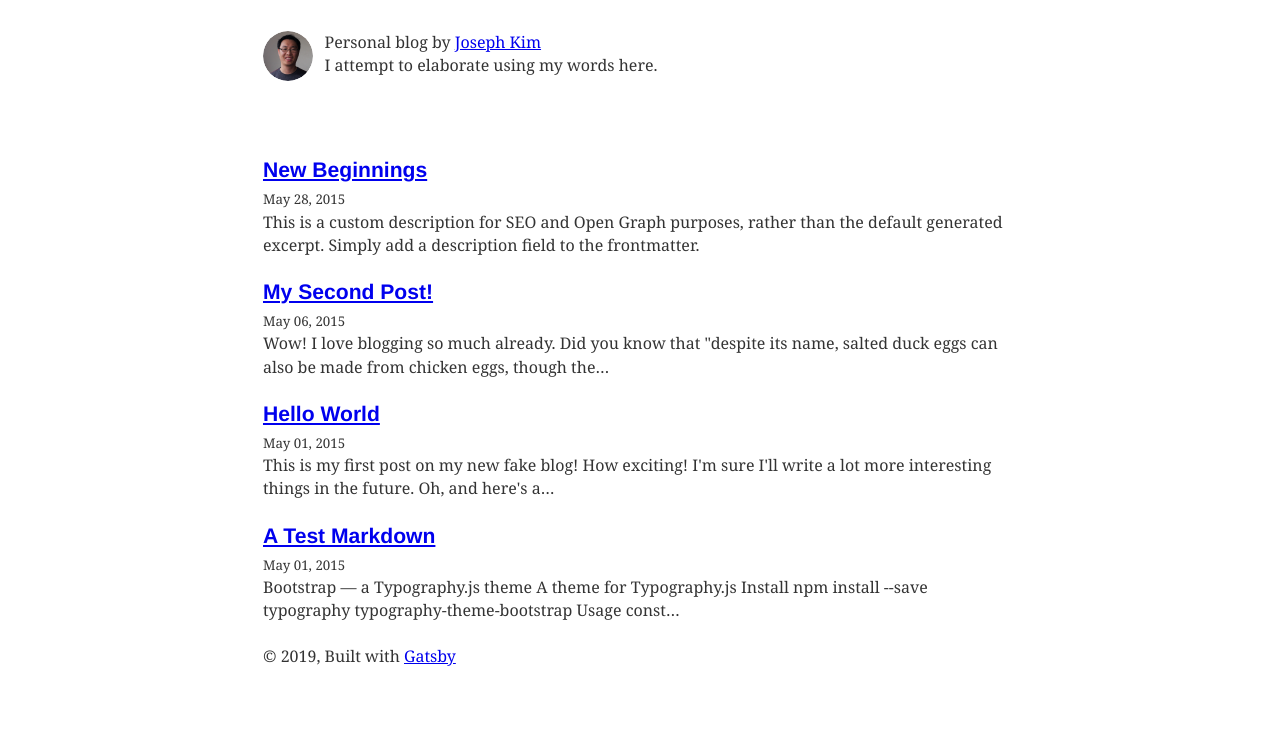
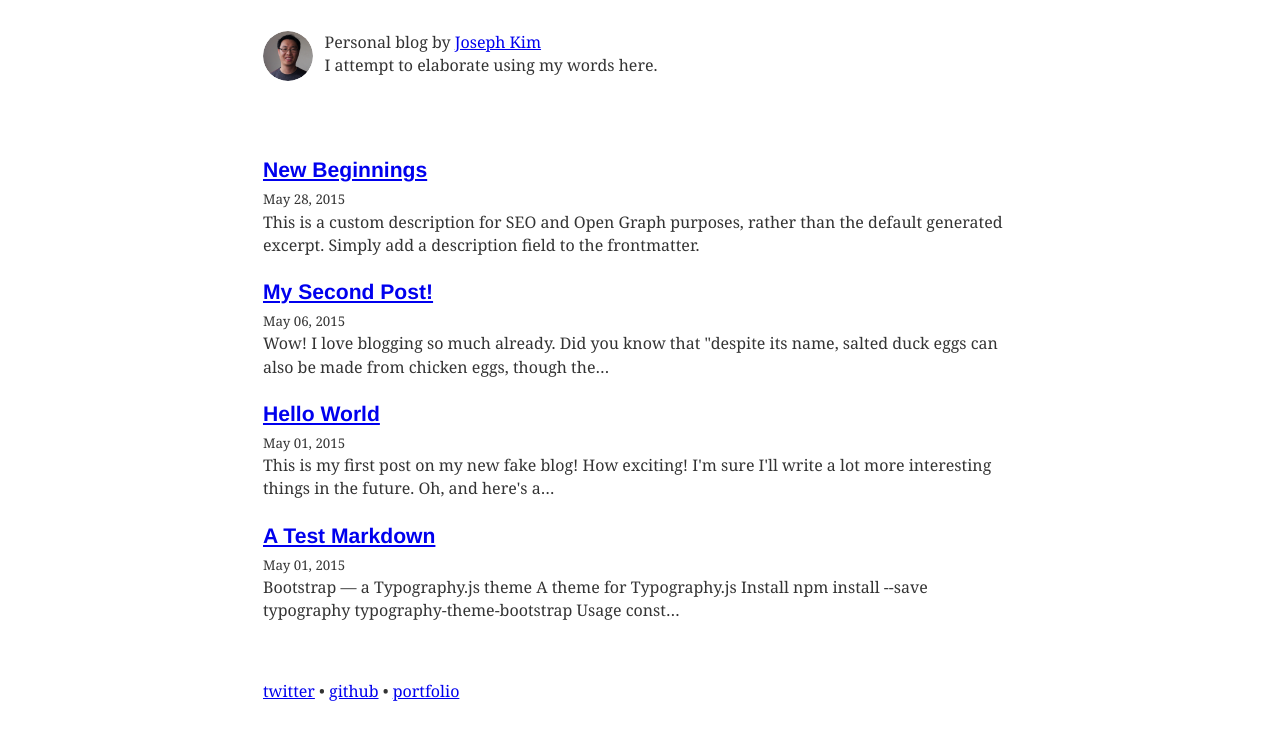
Before and after one commit to jsphkm/inwords, a Gatsby site: page / in a window 1280 px wide. Shown: the part 64-802 px from the top of the page. Built offline with nearby package versions, Linux system fonts and the light colour scheme; Gatsby itself is replaced by a stand-in of ours; some packages are replaced by stand-ins of ours; what typography-theme-bootstrap would draw is missing.

Commit message:
Add links to footer

```diff
--- a/src/components/layout.js
+++ b/src/components/layout.js
@@ -90,10 +90,28 @@ class Layout extends React.Component {
             marginTop: '60px',
           }}
         >{children}</main>
-        <footer>
-          © {new Date().getFullYear()}, Built with
-          {` `}
-          <a href="https://www.gatsbyjs.org">Gatsby</a>
+        <footer
+          style={{
+            marginTop: rhythm(2.5),
+          }}
+        >
+          <a
+            href="https://mobile.twitter.com/manythunks"
+            target="_blank"
+            rel="noopener noreferrer"
+          >twitter</a>{' '}
+          &bull;{' '}
+          <a
+            href="https://github.com/jsphkm"
+            target="_blank"
+            rel="noopener noreferrer"
+          >github</a>{' '}
+          &bull;{' '}
+          <a
+            href="https://jsphkm.github.io/"
+            target="_blank"
+            rel="noopener noreferrer"
+          >portfolio</a>
         </footer>
       </div>
     )
--- a/src/pages/index.js
+++ b/src/pages/index.js
@@ -19,6 +19,7 @@ class BlogIndex extends React.Component {
           keywords={[`blog`, `gatsby`, `javascript`, `react`]}
         />
         <Bio />
+        <div>
           {posts.map(({ node }) => {
             const title = node.frontmatter.title || node.fields.slug
             return (
@@ -47,6 +48,7 @@ class BlogIndex extends React.Component {
               </div>
             )
           })}
+        </div>
       </Layout>
     )
   }
--- a/src/utils/typography.js
+++ b/src/utils/typography.js
@@ -7,7 +7,7 @@ bootstrapTheme.overrideThemeStyles = () => {
     body: {
       backgroundColor: '#1a1a1a',
     },
-    'h1, h2, h3, h4, h5, h6, a, li, code': {
+    'h1, h2, h3, h4, h5, h6, a, li, code, footer': {
       color: '#e5e5e5',
     },
     // h1: {
```
Lines whose indentation alone changed are shown as unchanged.
